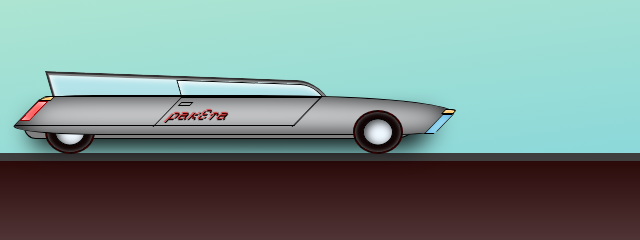
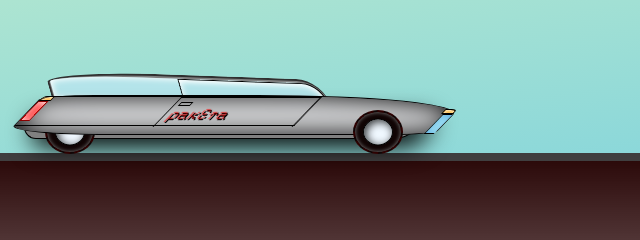
Before and after one commit to VadymSorokin/lesson, a plain HTML site: page lesson_11/index.html in a window 1280 px wide. Shown: the part 487-727 px from the top of the page, 0-640 px from the left. Drawn offline with Linux system fonts and the light colour scheme.

Commit message:
Update style.css

```diff
--- a/lesson_11/css/style.css
+++ b/lesson_11/css/style.css
@@ -26,12 +26,12 @@ body {
 
 .car__top {
 	position: absolute;
-	top: 1px;
-	left: 25px;
+	top: 0;
+	left: 24px;
 	width: 280px;
 	height: 28px;
 	transform: skew(16deg, 2deg);
-	border-radius: 0 32px 0 0;
+	border-radius: 50% 32px 0 0;
 	border: 2px solid rgba(0, 0, 0, 0.63);
 	border-right: none;
 	background: grey;
@@ -41,15 +41,15 @@ body {
 .car__interior {
 	position: relative;
 	width: 99%;
-	height: 99%;
+	height:100%;
 	background: rgba(186, 240, 247, 0.894);
-	border-radius: 0 32px 0 0;
+	border-radius: 50% 32px 0 0;
 	box-shadow: inset 1px 1px 6px white;
 }
 
 .car__glass {
 	position: absolute;
-	right: 0;
+	right: -2px;
 	width: 146px;
 	height: 100%;
 	border: 1px solid black;
```
